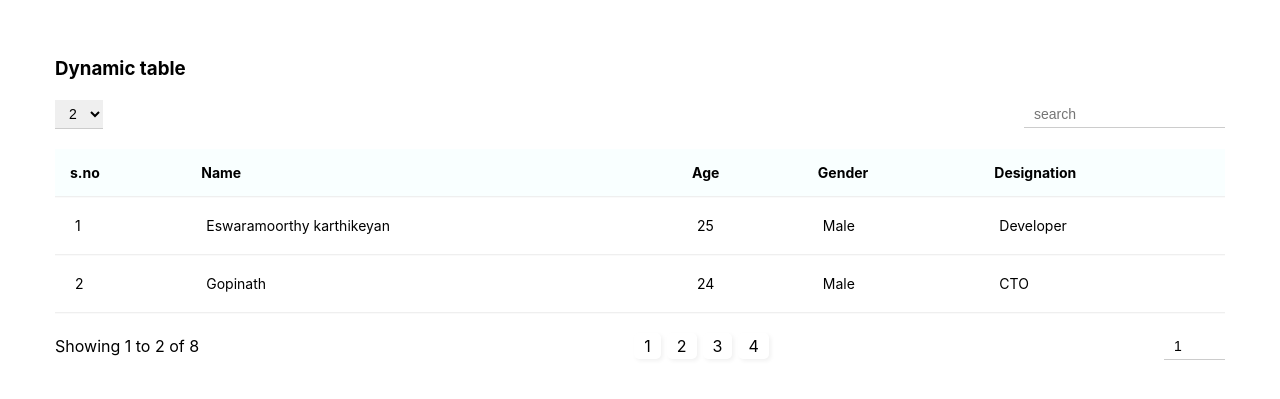
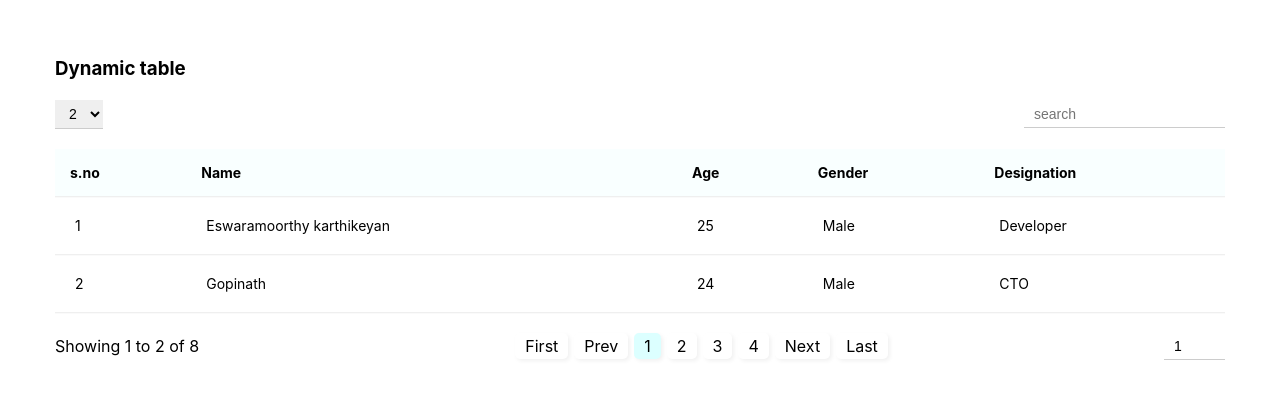
Before and after one commit to EswaramoorthyKarthikeyan/dynamic-table, a React (Create React App) app: page / in a window 1280 px wide. Shown: the part 191-590 px from the top of the page. Built offline with nearby package versions, Linux system fonts and the light colour scheme.

Commit message:
Pagination prev and next added

```diff
--- a/src/App.css
+++ b/src/App.css
@@ -23,6 +23,11 @@
   border-radius: 5px;
   box-shadow: 2px 2px 4px rgb(241 241 241);
 }
+
+.pagination-list li.active{
+  background: #dcffff;
+}
+
 
 .filter-group {
   display: flex;
--- a/src/App.js
+++ b/src/App.js
@@ -190,10 +190,34 @@ function App() {
           </div>
 
           <ul className="pagination-list">
+            <li onClick={() =>
+              setTemplateData((prev) => {
+                return {
+                  ...prev,
+                  currentPage: 1,
+                  templateData: templateDataBuilder(prev.itemsPerPage, 1),
+                }
+              })
+            }>
+              {`First`}
+            </li>
+            <li onClick={() =>
+              setTemplateData((prev) => {
+                return {
+                  ...prev,
+                  currentPage: prev.currentPage - 1,
+                  templateData: templateDataBuilder(prev.itemsPerPage, prev.currentPage - 1),
+                }
+              })
+            }>
+              {`Prev`}
+            </li>
+
             {templateData.pagination.map((page, pageIndex) => {
               return (
                 <li
                   key={pageIndex}
+                  className={`${templateData.currentPage === (pageIndex + 1) ? "active" : ""}`}
                   onClick={() =>
                     setTemplateData((prev) => {
                       const currentPage = page + 1
@@ -209,6 +233,29 @@ function App() {
                 </li>
               )
             })}
+            <li onClick={() =>
+              setTemplateData((prev) => {
+                console.log(prev.currentPage);
+                return {
+                  ...prev,
+                  currentPage: prev.currentPage + 1,
+                  templateData: templateDataBuilder(prev.itemsPerPage, prev.currentPage + 1),
+                }
+              })
+            }>
+              {`Next`}
+            </li>
+            <li onClick={() =>
+              setTemplateData((prev) => {
+                return {
+                  ...prev,
+                  currentPage: tableBody.length / table.noOfItems,
+                  templateData: templateDataBuilder(prev.itemsPerPage, tableBody.length / table.noOfItems),
+                }
+              })
+            }>
+              {`Last`}
+            </li>
           </ul>
           <div className="">
             <input
```
